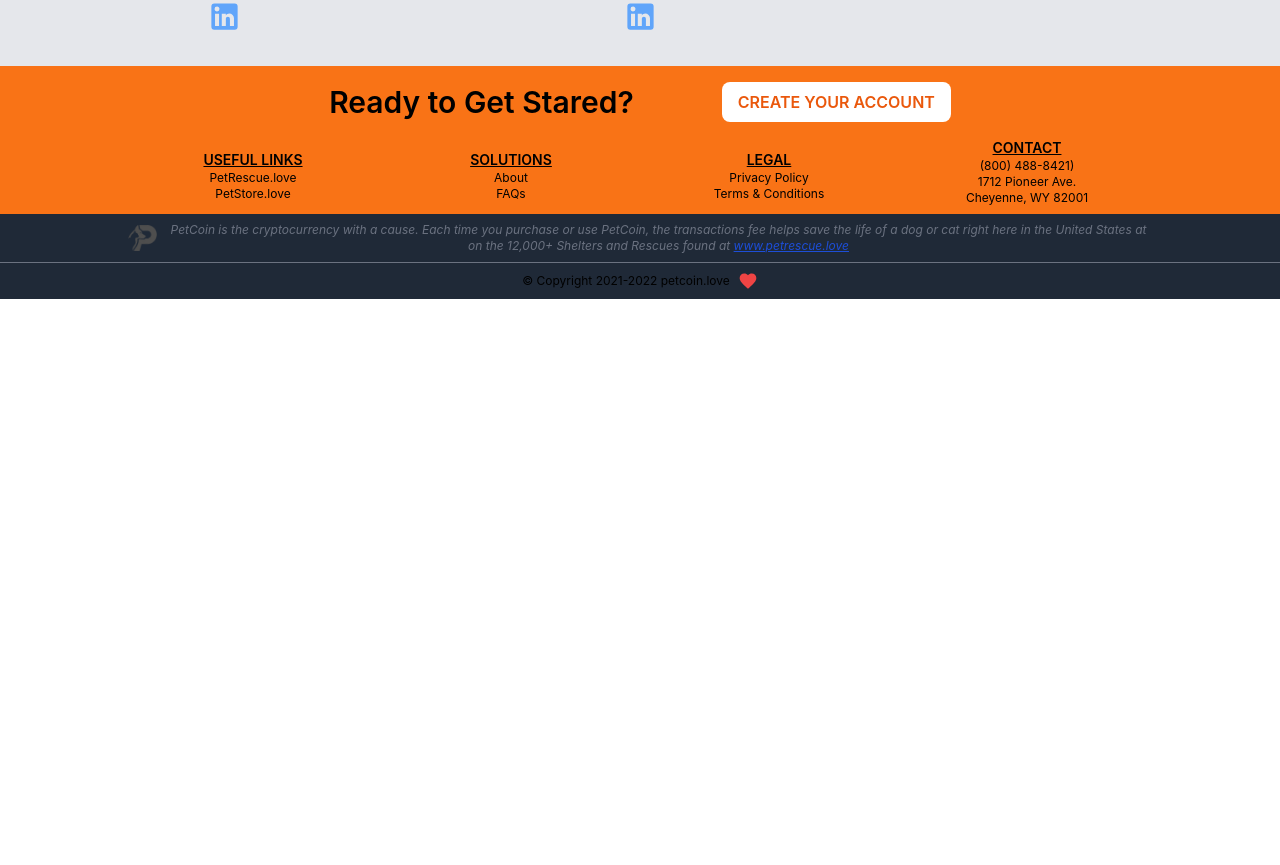
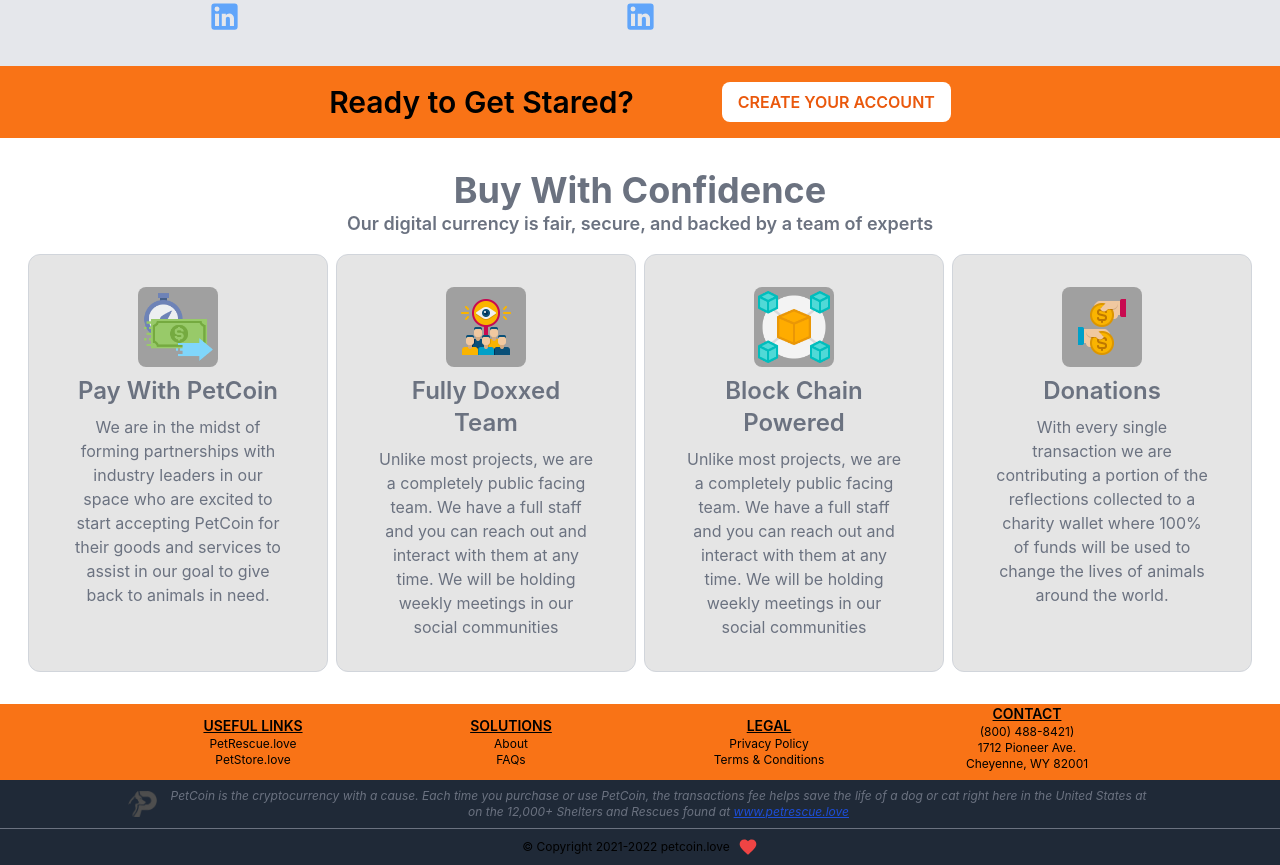
Before and after one commit to James-Hyatt-Dev/new-petcoin, a Next.js app: page / in a window 1280 px wide. Shown: the part 4481-5346 px from the top of the page. Before the commit the page ends 4780 px from the top, so only its background shows below. Built offline with nearby package versions, Linux system fonts and the light colour scheme.

Commit message:
adds NuyConfidence

```diff
--- /dev/null
+++ b/components/BuyConfidence.js
@@ -0,0 +1,65 @@
+import BlockChain from '../public/BuyConfidence/Blockchain.png'
+import Fundraising from '../public/BuyConfidence/Fundraising.png'
+import FastTransfers from '../public/BuyConfidence/FastTransfers.png'
+import WatchDog from '../public/BuyConfidence/Watchdog.png'
+import Image from 'next/image'
+
+
+function BuyConfidence() {
+  return (
+    <div className=' bg-white text-gray-500 flex flex-col items-center py-8'>
+        <div className="flex flex-col text-center w-3/4">
+            <h2 className='font-bold text-3xl lg:text-4xl'>Buy With Confidence</h2>
+            <p className='font-semibold text-xs lg:text-lg'>Our digital currency is fair, secure, and backed by a team of experts</p>
+        </div>
+        {/* first 2 items */}
+        <div className="flex flex-col mt-4 md:gap-2 md:px-2 xl:flex-row">
+            <div className="sm:flex md:gap-2">
+                <div className="flex flex-col xl:w-[300px] xl:rounded-xl items-center px-10 text-center gap-2 sm:w-1/2 sm:border sm:bg-black sm:bg-opacity-10 sm:border-gray-300 pb-8">
+                    <div className="">
+                        <div className="w-20 bg-black bg-opacity-30 p-1 rounded-lg mt-8">
+                            <Image src={FastTransfers} alt='' />
+                        </div>
+                    </div>
+                    <h2 className='text-xl font-semibold lg:text-2xl'>Pay With PetCoin</h2>
+                    <p className='text-xs lg:text-base'>We are in the midst of forming partnerships with industry leaders in our space who are excited to start accepting PetCoin for their goods and services to assist in our goal to give back to animals in need.</p>
+                </div>
+
+                <div className="flex flex-col xl:w-[300px] xl:rounded-xl items-center px-10 text-center gap-2 sm:w-1/2 sm:border sm:bg-black sm:bg-opacity-10 sm:border-gray-300 pb-8">
+                    <div className="">
+                        <div className="w-20 bg-black bg-opacity-30 p-2 rounded-lg mt-8">
+                            <Image src={WatchDog} alt='' />
+                        </div>
+                    </div>
+                    <h2 className='text-xl font-semibold lg:text-2xl'>Fully Doxxed Team</h2>
+                    <p className='text-xs lg:text-base'>Unlike most projects, we are a completely public facing team. We have a full staff and you can reach out and interact with them at any time. We will be holding weekly meetings in our social communities</p>
+                </div>
+            </div>
+            {/* second 2 items */}
+            <div className="sm:flex md:gap-2">
+                <div className="flex flex-col xl:w-[300px] xl:rounded-xl items-center px-10 text-center gap-2 sm:w-1/2 sm:border sm:bg-black sm:bg-opacity-10 sm:border-gray-300 pb-8">
+                    <div className="">
+                        <div className="w-20 bg-black bg-opacity-30 p-1 rounded-lg mt-8">
+                            <Image src={BlockChain} alt='' />
+                        </div>
+                    </div>
+                    <h2 className='text-xl font-semibold lg:text-2xl'>Block Chain Powered</h2>
+                    <p className='text-xs lg:text-base'>Unlike most projects, we are a completely public facing team. We have a full staff and you can reach out and interact with them at any time. We will be holding weekly meetings in our social communities</p>
+                </div>
+
+                <div className="flex flex-col xl:w-[300px] xl:rounded-xl items-center px-10 text-center gap-2 sm:w-1/2 sm:border sm:bg-black sm:bg-opacity-10 sm:border-gray-300 pb-8">
+                    <div className="">
+                        <div className="w-20 bg-black bg-opacity-30 p-2 rounded-lg mt-8">
+                            <Image src={Fundraising} alt='' />
+                        </div>
+                    </div>
+                    <h2 className='text-xl font-semibold lg:text-2xl'>Donations</h2>
+                    <p className='text-xs lg:text-base'>With every single transaction we are contributing a portion of the reflections collected to a charity wallet where 100% of funds will be used to change the lives of animals around the world.</p>
+                </div>
+            </div>
+        </div>
+    </div>
+  )
+}
+
+export default BuyConfidence
--- a/pages/index.js
+++ b/pages/index.js
@@ -1,4 +1,5 @@
 import Head from 'next/head'
+import BuyConfidence from '../components/BuyConfidence'
 import CTA from '../components/CTA'
 import GetStartedCTA from '../components/GetStartedCTA'
 import Hero from '../components/Hero'
@@ -24,6 +25,7 @@
       <MeetTeam />
       <MeetBoard />
       <GetStartedCTA />
+      <BuyConfidence />
 
     </div>
   )
```
